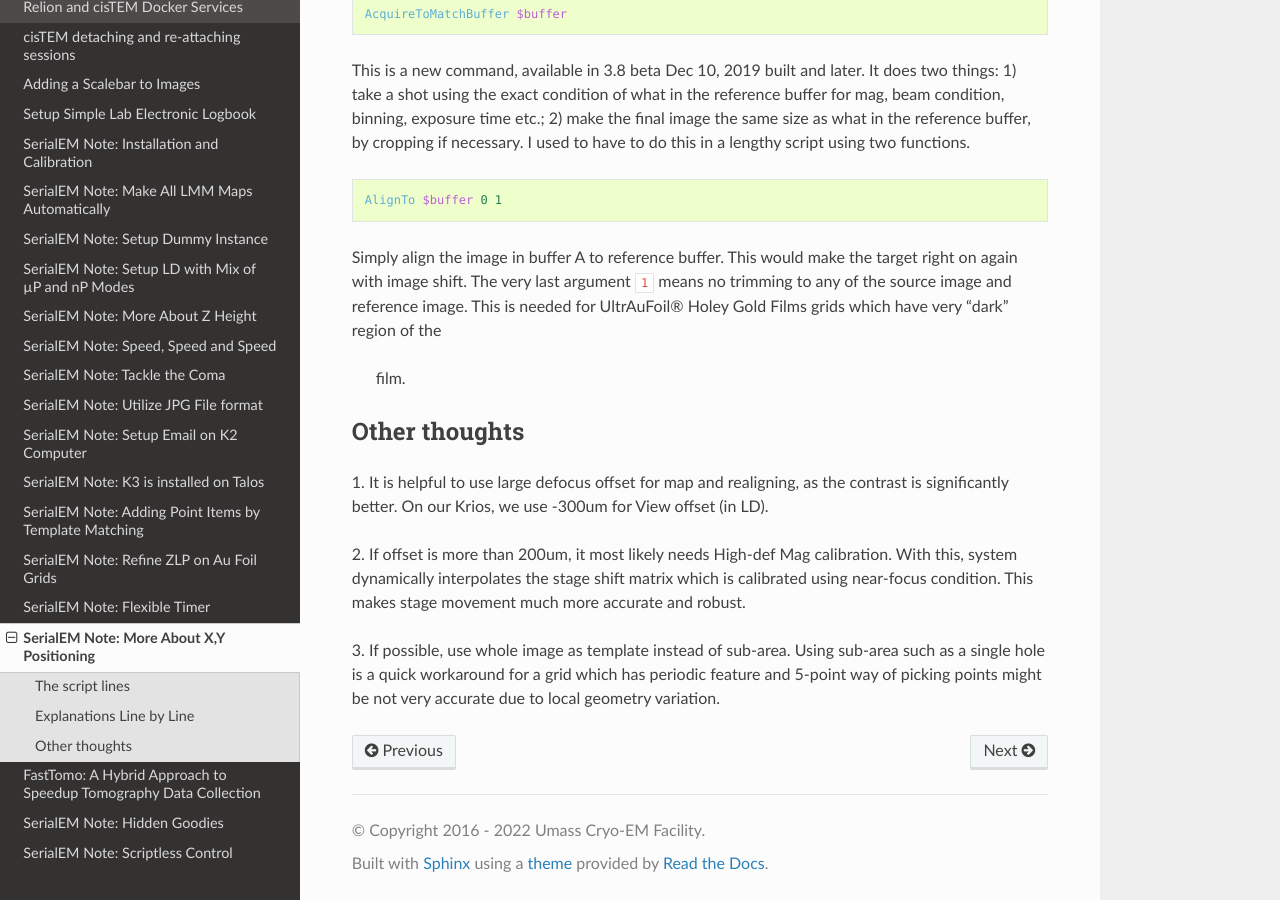
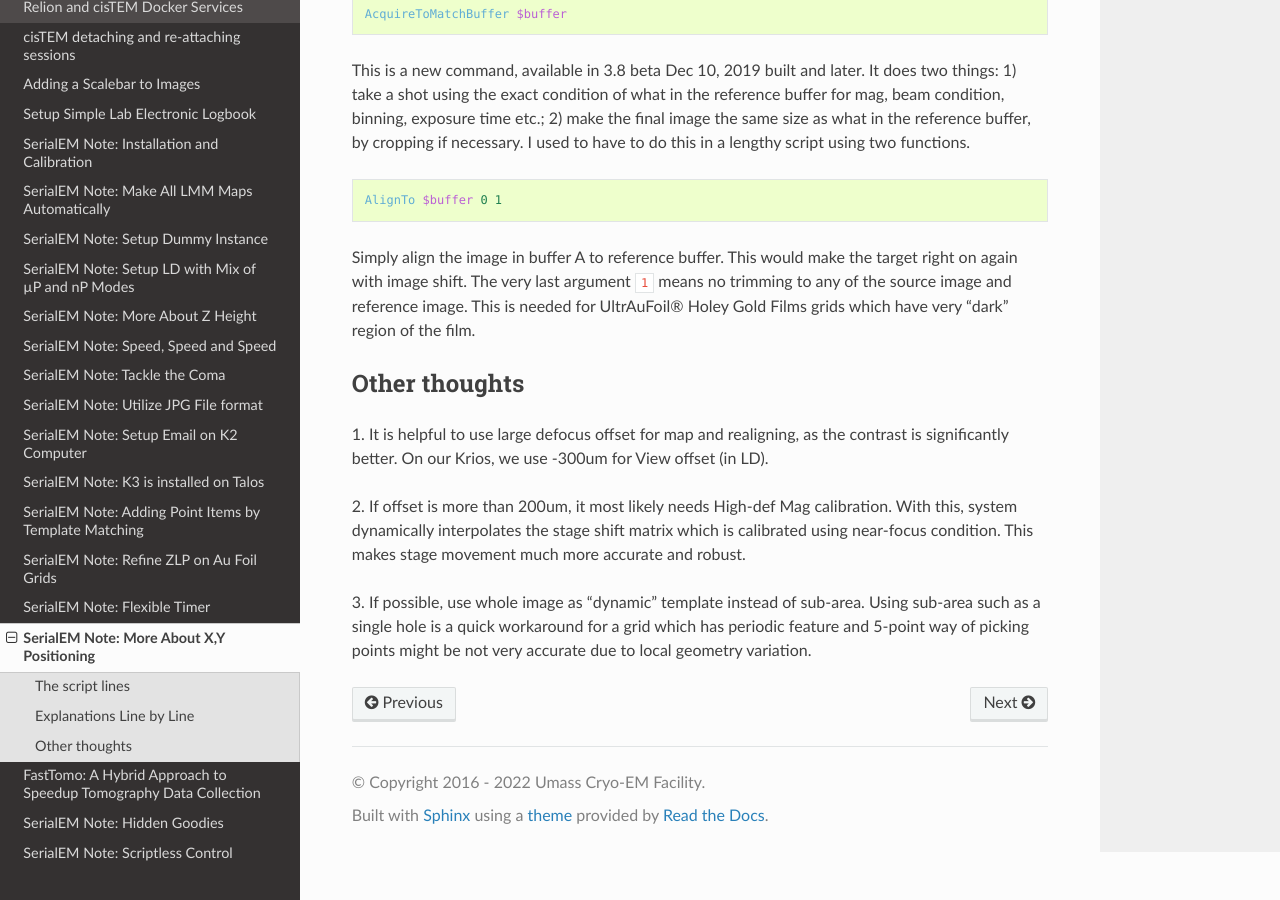
Before and after one commit to xuchen66/sphinx-emdocs, a Sphinx documentation site: the page built from source/serialem-note-more-about-XY-position.rst, in a window 1280 px wide and 900 px high, scrolled down 1917 px. Built offline with Sphinx 7.4.7 and the Read the Docs theme 2.0.0, drawn with Linux system fonts in a browser that asks for light colours; pages that are not in the unit, such as notebooks, are missing from menus; some of the changed text lies outside the part shown.

Commit message:
Update serialem-note-more-about-XY-position.rst

```diff
--- a/source/serialem-note-more-about-XY-position.rst
+++ b/source/serialem-note-more-about-XY-position.rst
@@ -61,7 +61,7 @@
 typically uses combination of stage shift and image shift to get the job
 done. ``0`` here means to stay in the condition from which the map was
 created. For example, the map was generated using LD **View**, and the scope
-currently is at LD **R**,the scope will switch to the View mag, beam
+currently is at LD **R**, the scope will switch to the View mag, beam
 intensity etc.. After *realign* is done, it stays in View mag. Argument
 ``1`` will bring scope back to **R**, after routine finishes.
 
@@ -119,7 +119,7 @@
 target right on again with image shift. The very last argument ``1`` means
 no trimming to any of the source image and reference image. This is needed
 for UltrAuFoil® Holey Gold Films grids which have very "dark" region of the
-   film.
+film.
 
 .. thoughts:
 
@@ -135,7 +135,7 @@
 matrix which is calibrated using near-focus condition. This makes stage
 movement much more accurate and robust.
 
-3. If possible, use whole image as template instead of sub-area. Using
+3. If possible, use whole image as "dynamic" template instead of sub-area. Using
 sub-area such as a single hole is a quick workaround for a grid which has
 periodic feature and 5-point way of picking points might be not very
 accurate due to local geometry variation.
```
